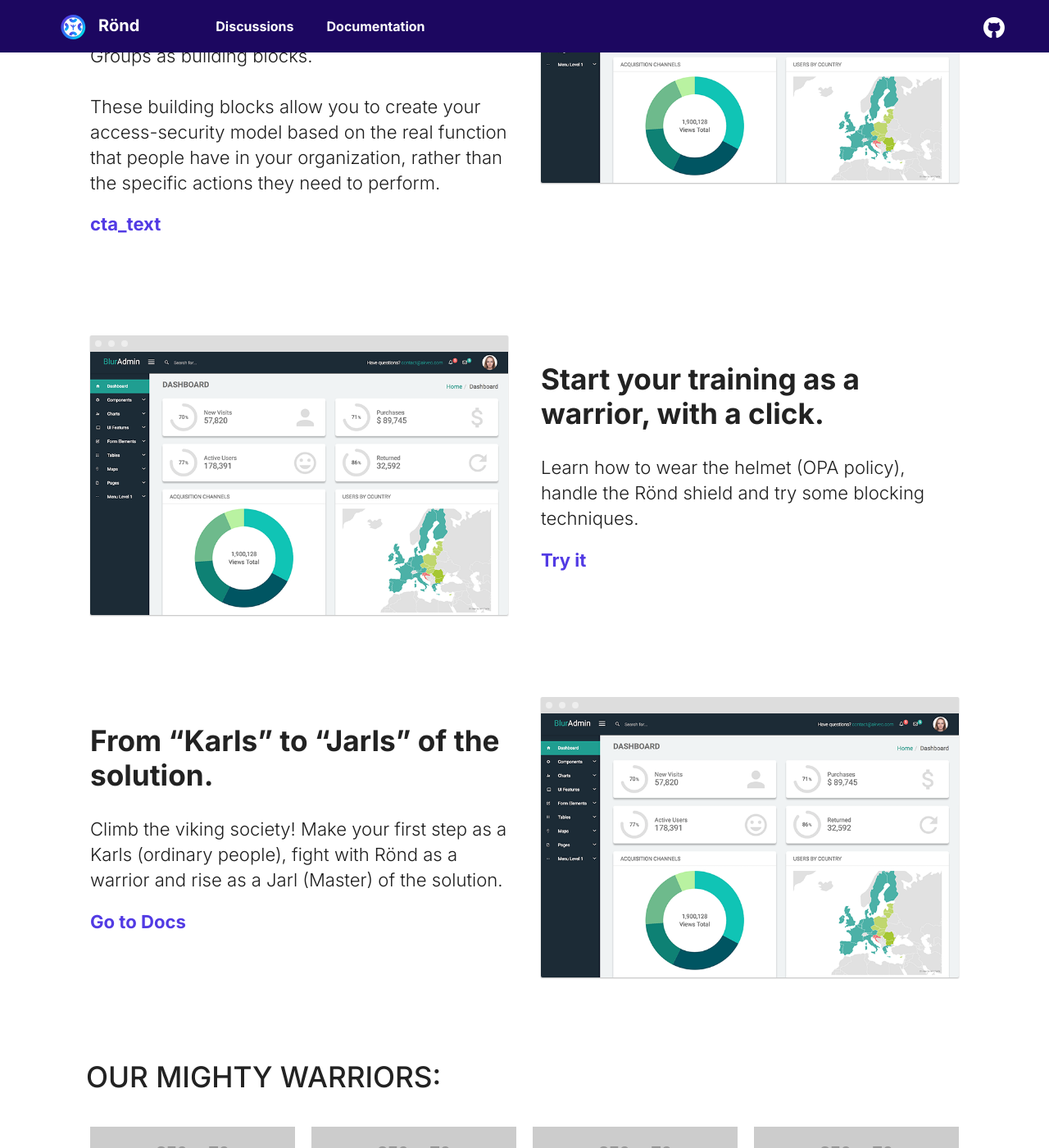
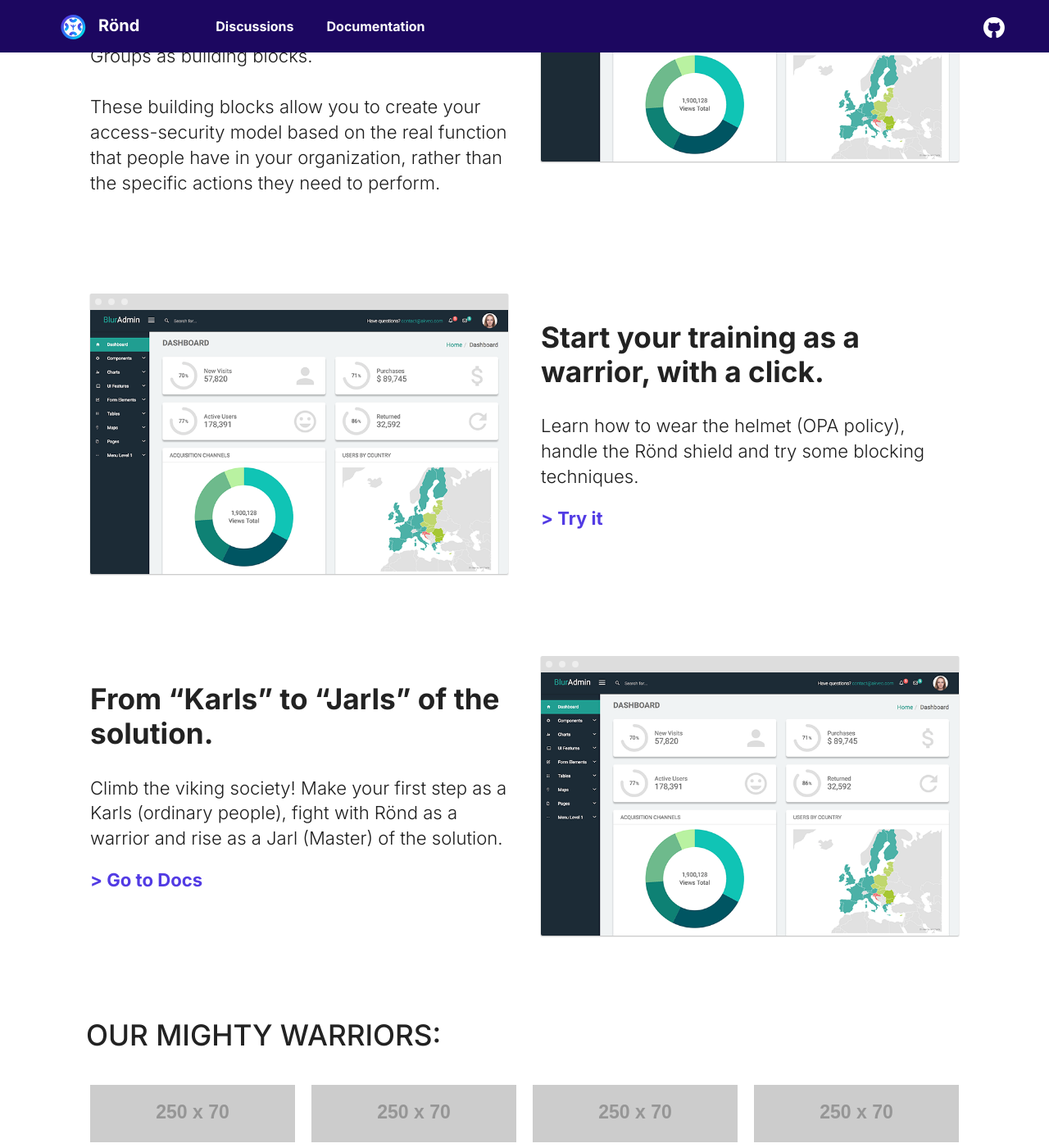
Before and after one commit to rond-authz/rond-authz.github.io, a Jekyll site: the page built from pages/index.md, in a window 1280 px wide and 1400 px high, scrolled down 1246 px. Shown: the whole window at 82% size. Built offline with Jekyll 4.4.1, drawn with Linux system fonts in a browser that asks for light colours.

Commit message:
fix messages

```diff
--- a/_data/home.yml
+++ b/_data/home.yml
@@ -13,8 +13,6 @@ cards:
 
     image_file: /assets/img/dashboard.png
     image_alt: Screenshot
-    cta_link: /sign-up/
-    cta_text: cta_text
 
   - title: <strong>Start your training as a warrior, with a click.</strong>
     subtitle: Learn how to wear the helmet (OPA policy), handle the Rönd shield and try some blocking techniques.
--- a/_includes/hero.html
+++ b/_includes/hero.html
@@ -24,9 +24,11 @@
       <div class="text editable">
         <h2>{{card.title}}</h2>
         <p>{{card.subtitle}}</p>
+        {% if card.cta_link %}
         <p>
-          <a href="{{card.cta_link}}" target="_blank">{{card.cta_text}}</a>
+          <a href="{{card.cta_link}}" target="_blank">> {{card.cta_text}}</a>
         </p>
+        {% endif %}
       </div>
       <div class="image">
         <img
```
